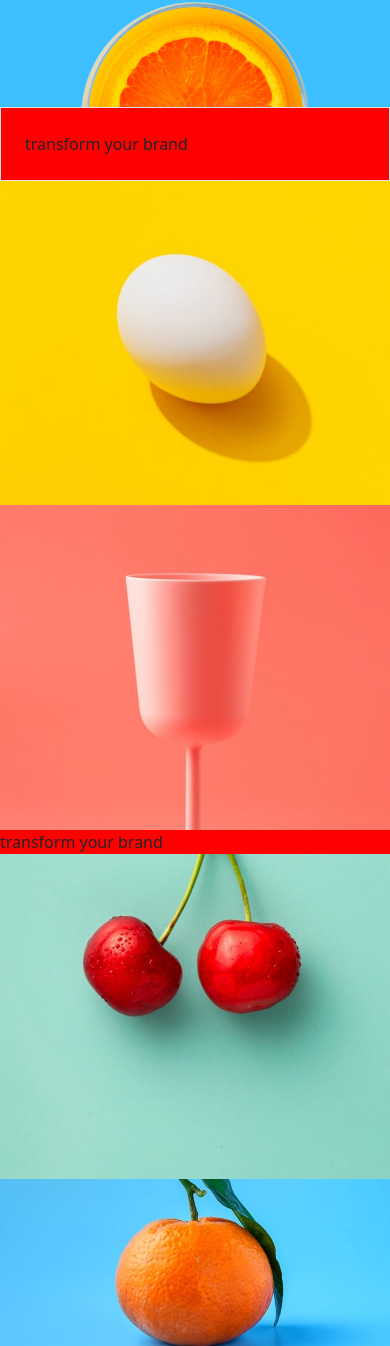
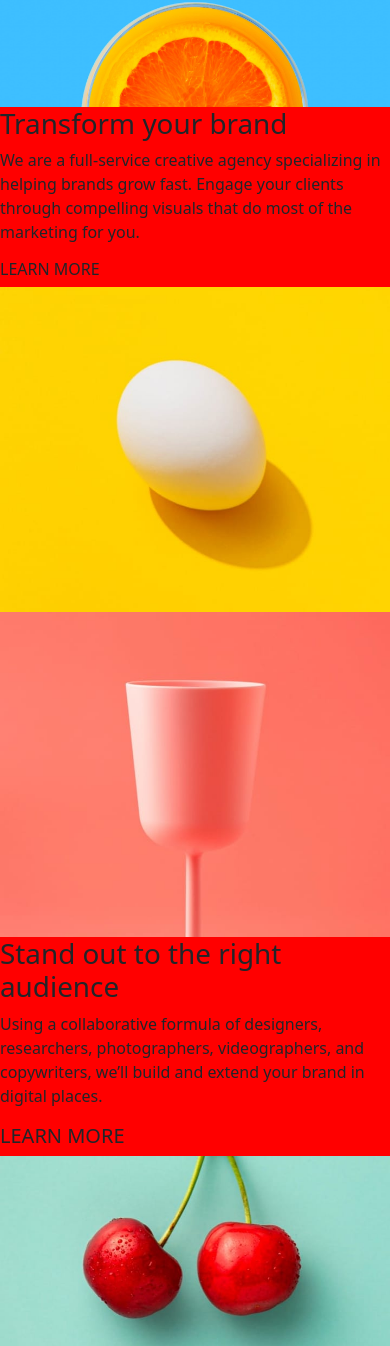
Before and after one commit to SanazBHMN/sunnyside-landing-page, a plain HTML site: page index.html in a window 390 px wide. Shown: the part 110-1456 px from the top of the page. Drawn offline with Linux system fonts and the light colour scheme.

Commit message:
Add contents

```diff
--- a/index.html
+++ b/index.html
@@ -18,9 +18,17 @@
       <div class="row bg-primary">
         <img src="./images/desktop/image-header.jpg" class="img-fluid" alt="" />
       </div>
-      <div class="row pl-0 pr-0">
-        <div class="col-12 col-sm-6 p-4 border">
-          transform your brand
+      <div class="row">
+        <div class="col-12 col-sm-6">
+          <div class="transform">
+            <h1>Transform your brand</h1>
+            <p>
+              We are a full-service creative agency specializing in helping
+              brands grow fast. Engage your clients through compelling visuals
+              that do most of the marketing for you.
+            </p>
+            <h6>LEARN MORE</h6>
+          </div>
         </div>
         <div class="col-12 col-sm-6">
           <img
@@ -43,7 +51,17 @@
             alt=""
           />
         </div>
-        <div class="col-sm col-md-6">transform your brand</div>
+        <div class="col-sm col-md-6">
+          <div class="audience">
+            <h1>Stand out to the right audience</h1>
+            <p>
+              Using a collaborative formula of designers, researchers,
+              photographers, videographers, and copywriters, we’ll build and
+              extend your brand in digital places.
+            </p>
+            <h5>LEARN MORE</h5>
+          </div>
+        </div>
       </div>
       <div class="row">
         <div class="col-sm col-md-6">
@@ -52,6 +70,14 @@
             class="img-fluid"
             alt=""
           />
+          <div class="col-12">
+            <h1>Graphic Design</h1>
+            <p>
+              Great design makes you memorable. We deliver artwork that
+              underscores your brand message and captures potential clients’
+              attention.
+            </p>
+          </div>
         </div>
         <div class="col-sm col-md-6">
           <img
```
